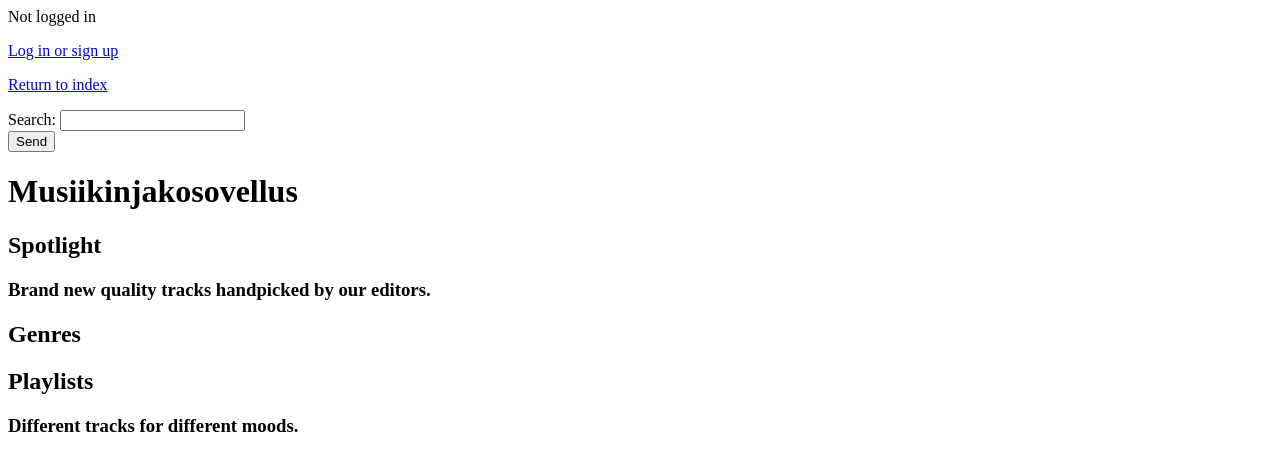
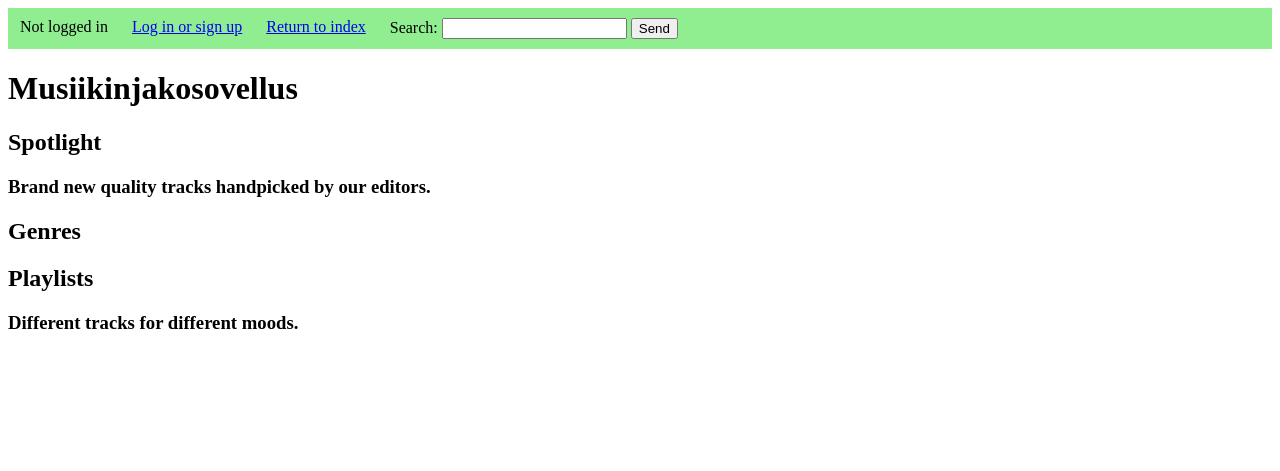
Before and after one commit to kortekoski/Musiikinjakosovellus, a Flask app: page / in a window 1280 px wide. Shown: the top 471 px of the page. Run offline with Flask 3, Linux system fonts and the light colour scheme; data that the repository does not hold is empty.

Commit message:
updated css

```diff
--- a/static/styles.css
+++ b/static/styles.css
@@ -1,7 +1,3 @@
-body {
-    margin: 50px;
-}
-
 .versiontabs {
     display: flex;
     flex-wrap: wrap;
@@ -12,6 +8,8 @@ body {
 .tabs_label {
     padding 10px 16px;
     cursor: pointer;
+    margin-left: 5px;
+    margin-right: 5px;
 }
 
 .tabs_radio {
@@ -29,8 +27,9 @@ body {
 
 .tabs_radio:checked+.tabs_label {
     font-weight: bold;
-    color: aqua;
-    border-bottom: 2px solid aqua;
+    color: firebrick;
+    border-bottom: 2px solid firebrick;
+
 }
 
 .tabs_radio:checked+.tabs_label+.tabs_content {
@@ -42,3 +41,23 @@ body {
     padding: 20x;
     width: 400px;
 }
+
+.navbar ul {
+    list-style-type: none;
+    margin: 0;
+    padding: 0;
+    overflow: hidden;
+    background-color: lightgreen;
+}
+
+.navbar li {
+    float: left;
+    display: block;
+    text-align: center;
+    padding: 10px 12px;
+    text-decoration: none;
+}
+
+.searchbar {
+    background-color: lightgreen;
+}
--- a/templates/loginbox.html
+++ b/templates/loginbox.html
@@ -1,23 +1,31 @@
+<!DOCTYPE html>
+<head>
+    <meta charset="utf-8">
+    <link rel="stylesheet" href="{{ url_for('static', filename='styles.css')}}" />
+</head>
+<div class="navbar">
+    <ul>
         {% if session.username %}
-    <p>Logged in as <b>{{ session.username }}</b></p>
-    <p><a href="/profile/{{session.userid}}">My profile</a></p>
-    <p>
-        <a href="/logout">Log out</a>
-    </p>
-    <p>
-        <a href="/upload">Upload track</a>
-    </p>
+            <li>Logged in as <b>{{ session.username }}</b></li>
+            <li><a href="/profile/{{session.userid}}">My profile</a></li>
+
+                <li><a href="/logout">Log out</a></li>
+
+
+                <li><a href="/upload">Upload track</a></li>
+
         {% else %}
-    <p>Not logged in</p>
-    <a href="/login?previous_url={{session.current_url}}">Log in or sign up</a>
+            <li>Not logged in</li>
+            <li><a href="/login?previous_url={{session.current_url}}">Log in or sign up</a></li>
         {% endif %}
         {% if session.admin %}
-    <p>
-    <a href="/adminpanel">Admin panel</a>
+
+            <li><a href="/adminpanel">Admin panel</a></li>
         {% endif %}
-<p><a href="/">Return to index</a></p>
-<form action="/searchresult" method="GET">
+        <li><a href="/">Return to index</a></li>
+        <li id="searchbar"><form action="/searchresult" method="GET">
             Search: <input type="text" name="query">
-    <br>
             <input type="submit" value="Send">
-</form>
+        </form></li>
+    </ul>
+</div>
```
Lines whose indentation alone changed are shown as unchanged.
